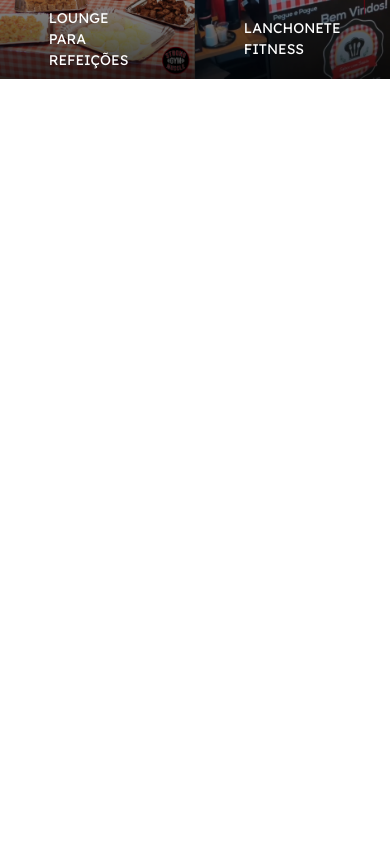
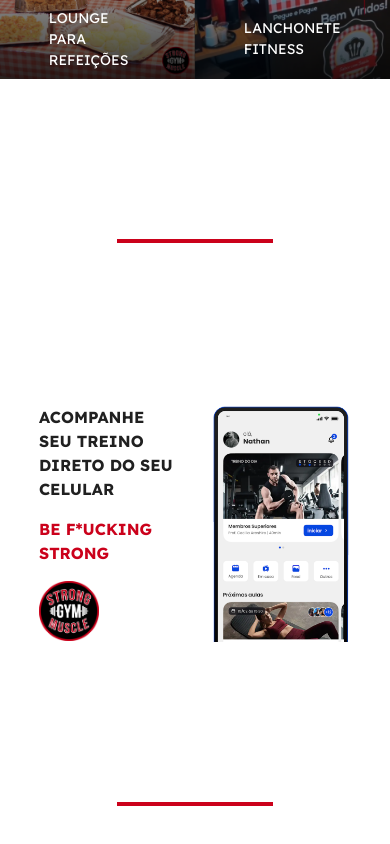
Before and after one commit to LucasSuota/strong_muscle_gym, a Next.js app: page / in a window 390 px wide. Shown: the part 2199-3043 px from the top of the page. Before the commit the page ends 2278 px from the top, so only its background shows below. Built offline with nearby package versions, Linux system fonts and the light colour scheme.

Commit message:
style: our app area has a mobile style now

```diff
--- a/app/page.tsx
+++ b/app/page.tsx
@@ -1,5 +1,6 @@
 import Header from "@/components/header/Header";
 import Hero from "@/components/hero/Hero";
+import OurApp from "@/components/ourapp/OurApp";
 import SecondHero from "@/components/secondHero/SecondHero";
 import WhoAreWe from "@/components/whoarewe/WhoAreWe";
 import YouHave from "@/components/youhave/YouHave";
@@ -12,6 +13,7 @@ const Home = () => {
       <WhoAreWe />
       <SecondHero />
       <YouHave />
+      <OurApp />
     </>
   );
 };
--- /dev/null
+++ b/components/ourapp/OurApp.tsx
@@ -0,0 +1,14 @@
+import AppShowcase from "./components/AppShowcase";
+import DivisionLines from "./components/DivisionLines";
+
+const OurApp = () => {
+  return (
+    <section>
+      <DivisionLines />
+      <AppShowcase />
+      <DivisionLines />
+    </section>
+  );
+};
+
+export default OurApp;
--- /dev/null
+++ b/components/ourapp/components/AppShowcase.tsx
@@ -0,0 +1,33 @@
+import Image from "next/image";
+import React from "react";
+
+const AppShowcase = () => {
+  return (
+    <article className="sm:w-2/4 w-4/5 mx-auto flex flex-row items-center justify-between gap-8">
+      <div className="w-2/4 flex flex-col sm:gap-8 gap-4">
+        <h3 className="font-lexend font-bold sm:text-titles text-black_primary">
+          ACOMPANHE SEU TREINO DIRETO DO SEU CELULAR
+        </h3>
+        <h4 className="font-lexend font-bold sm:text-subtitles text-red_primary">
+          BE F*UCKING STRONG
+        </h4>
+        <div className="sm:flex hidden">
+          <Image
+            src={"/images/Logo1.png"}
+            width={120}
+            height={120}
+            alt="logo"
+          />
+        </div>
+        <div className="sm:hidden flex">
+          <Image src={"/images/Logo1.png"} width={60} height={60} alt="logo" />
+        </div>
+      </div>
+      <div className="w-2/4">
+        <Image src={"/images/app.png"} width={1000} height={1000} alt="app" />
+      </div>
+    </article>
+  );
+};
+
+export default AppShowcase;
--- /dev/null
+++ b/components/ourapp/components/DivisionLines.tsx
@@ -0,0 +1,7 @@
+const DivisionLines = () => {
+  return (
+    <div className="w-2/5 h-[4px] bg-red_primary sm:my-60 my-40 mx-auto" />
+  );
+};
+
+export default DivisionLines;
```
Also changed, not shown: public/images/app.png (added).
